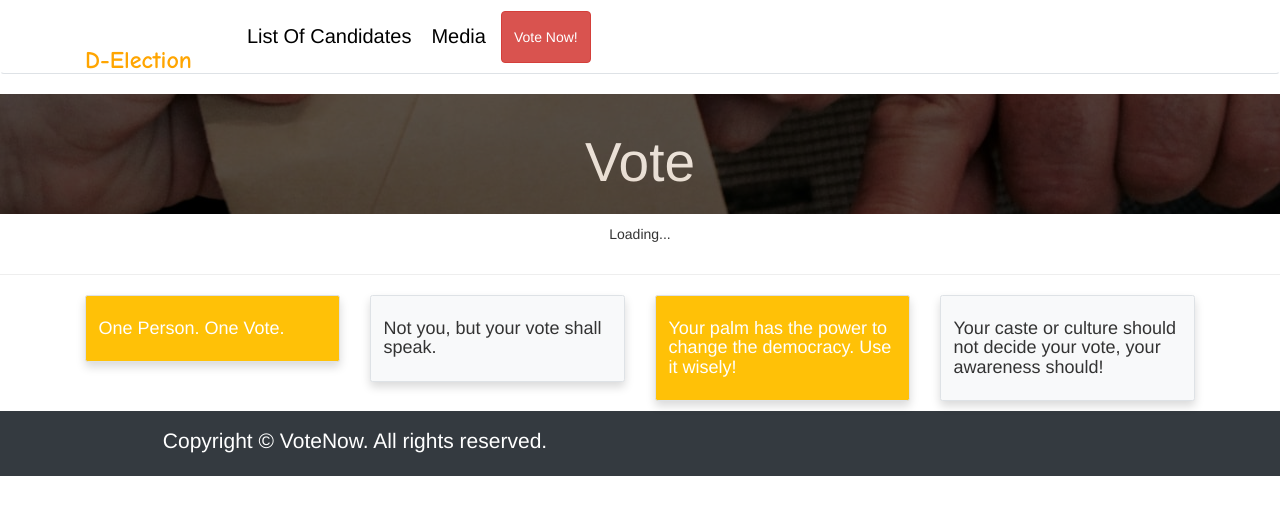
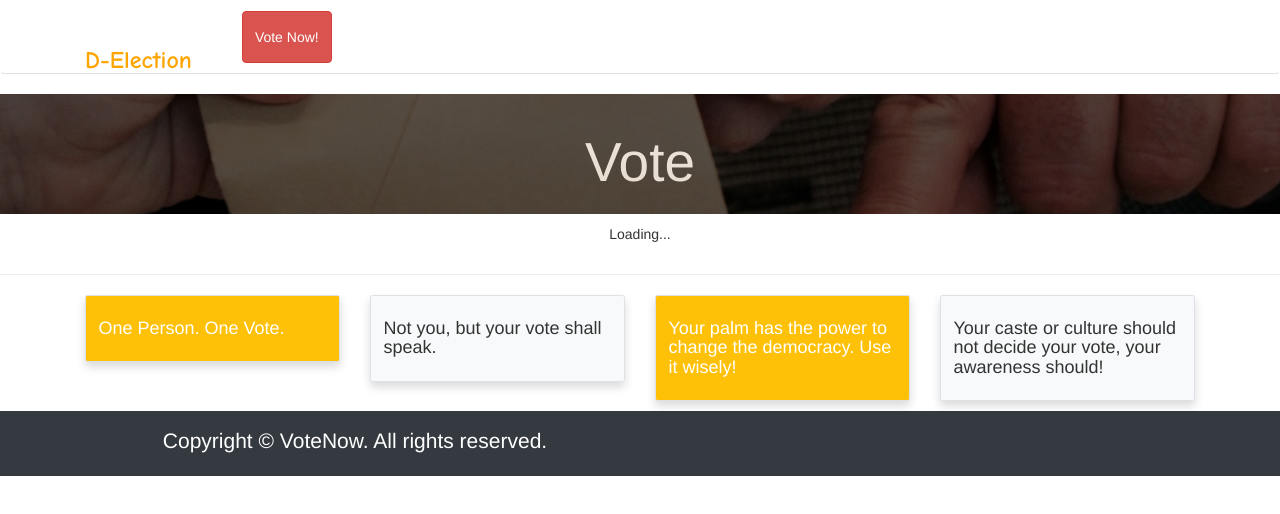
Before and after one commit to harsh-github18/A3try-os-, a plain HTML site: page vote.html in a window 1280 px wide. Drawn offline with nearby package versions, Linux system fonts and the light colour scheme; files that its build step writes are made by us from their sources; files whose address does not match are found by name.

Commit message:
Update vote.html

```diff
--- a/vote.html
+++ b/vote.html
@@ -19,7 +19,7 @@
                 <span class="navbar-toggler-icon"></span>
             </button>
             <div class="collapse navbar-collapse" id="topnavbarCollapse">
-                <ul class="navbar-nav">
+             <!--   <ul class="navbar-nav">
                     <li class="nav-item">
                         <a href="candidates-list.html" class="nav-link">List Of Candidates</a>
                     </li>
@@ -29,10 +29,10 @@
                     <!--<li class="nav-item">
                         <a href="vote.html" class="nav-link">Vote Here</a>
                     </li>-->
-                    <li class="nav-item">
+                <!--    <li class="nav-item">
                         <a href="#" class="nav-link">Media</a>
                     </li>
-                </ul>
+                </ul> -->
                 <ul class="navbar-nav ml-auto">
                     <li class="nav-item">
                        <a href="vote.html" class="btn btn-danger" role="button">Vote Now!</a>
```
